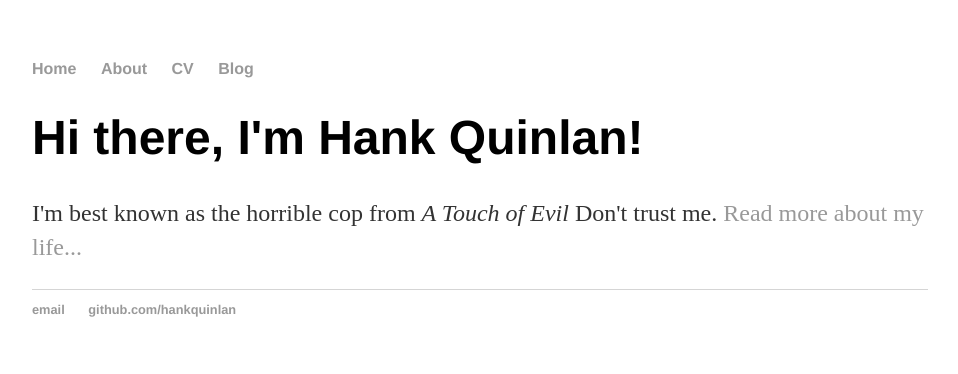
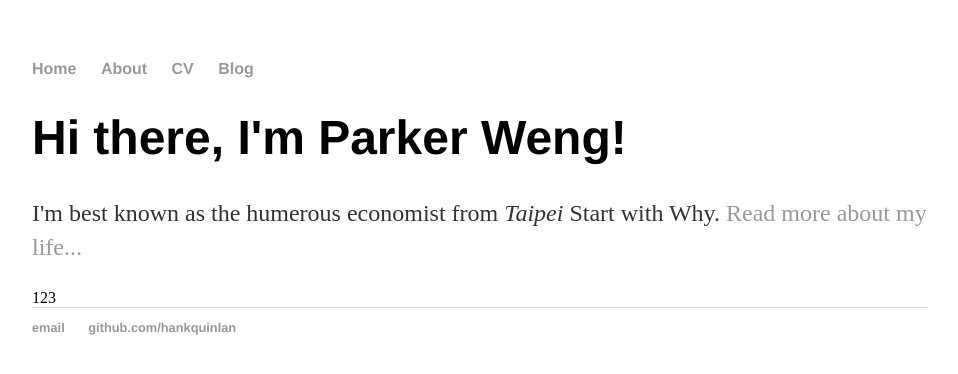
Before and after one commit to ParkerWeng/ParkerWeng.github.io, a Jekyll site: the page built from index.html, in a window 1280 px wide. Shown: the top 374 px of the page, without its empty margins (160-1118 px from the left). Built offline with Jekyll 4.4.1, drawn with Linux system fonts in a browser that asks for light colours.

Commit message:
Update index.html

```diff
--- a/index.html
+++ b/index.html
@@ -1,8 +1,9 @@
 ---
 layout: default
-title: Hank Quinlan, Horrible Cop
+title: Parkerweng, energetic explorer
 ---
 <div class="blurb">
-	<h1>Hi there, I'm Hank Quinlan!</h1>
-	<p>I'm best known as the horrible cop from <em>A Touch of Evil</em> Don't trust me. <a href="/about">Read more about my life...</a></p>
+	<h1>Hi there, I'm Parker Weng!</h1>
+	<p>I'm best known as the humerous economist from <em>Taipei</em> Start with Why. <a href="/about">Read more about my life...</a></p>
 </div><!-- /.blurb -->
+123
```
